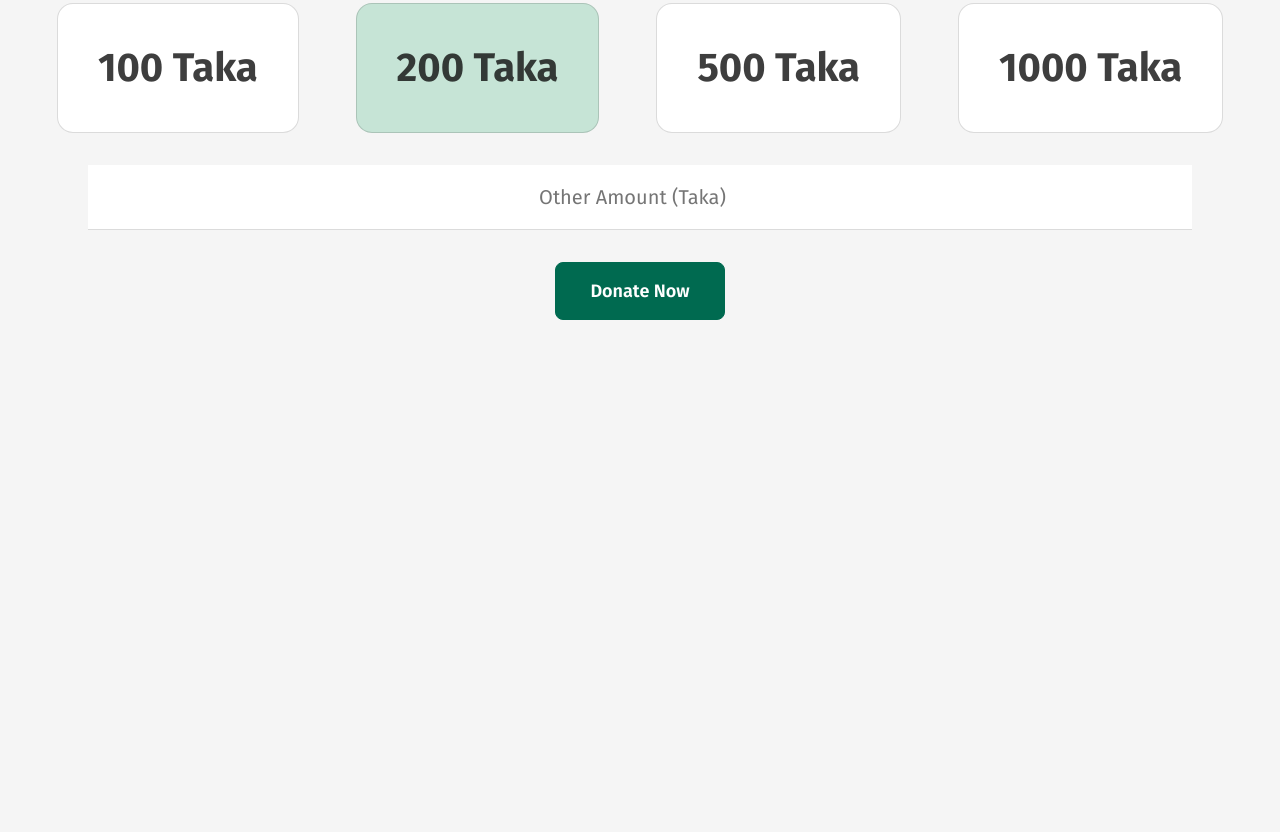
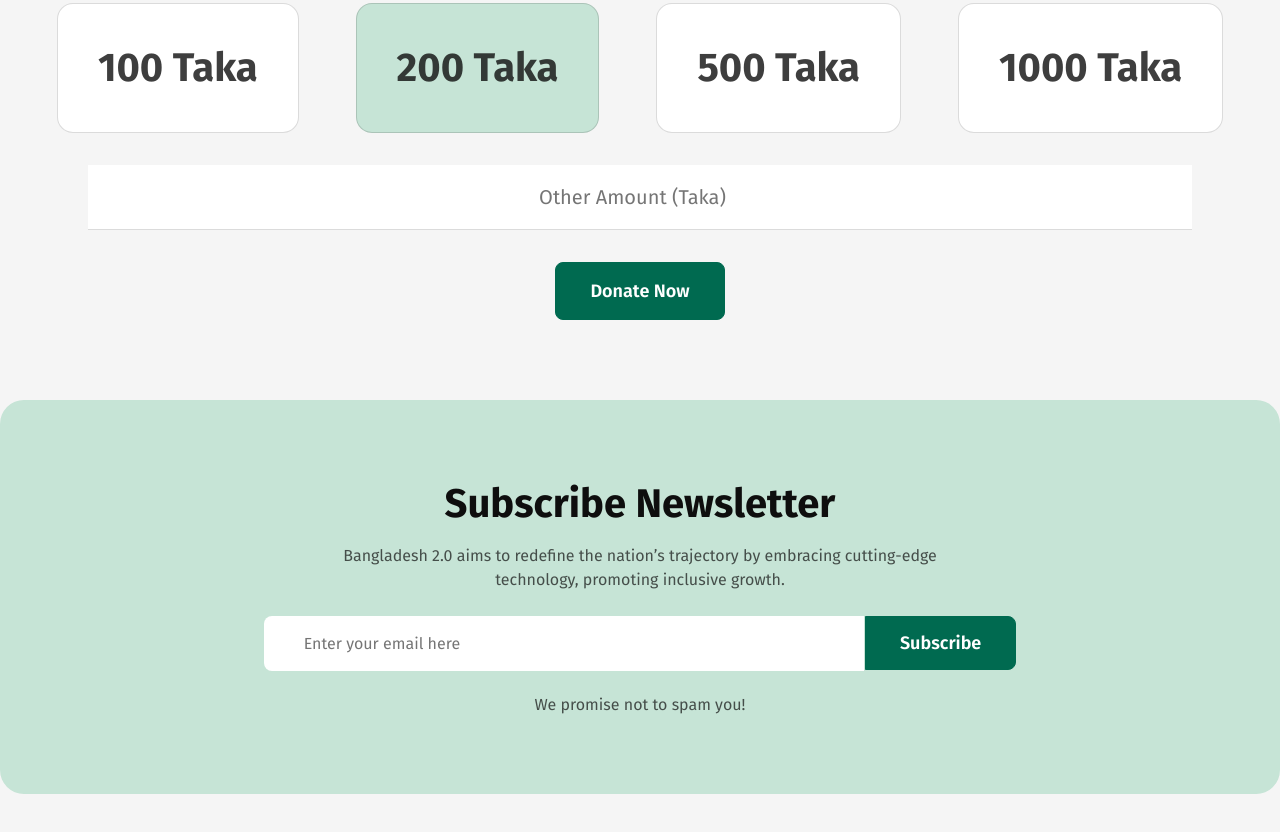
Before and after one commit to mdkamranhossain/assignment-one, a plain HTML site: page index.html in a window 1280 px wide. Shown: the part 4187-5019 px from the top of the page. Before the commit the page ends 4587 px from the top, so only its background shows below. Drawn offline with Linux system fonts and the light colour scheme.

Commit message:
subscribe section added

```diff
--- a/index.html
+++ b/index.html
@@ -277,6 +277,22 @@
 
         <!-- Subscribe Newsletter section -->
 
+        <section class="subscribe-section">
+
+            <div class="subs-title">
+                <h1>Subscribe Newsletter</h1>
+                <p>Bangladesh 2.0 aims to redefine the nation’s trajectory by embracing cutting-edge technology, promoting inclusive growth.</p>
+            </div>
+
+            <div class="subs-mail">
+                <form action="">
+                    <input type="email" name="email" id="email" placeholder="Enter your email here">
+                    <input id="subs-btn" type="submit" value="Subscribe">
+                    <h5>We promise not to spam you!</h5>
+                </form>
+            </div>
+        </section>
+
     </main>
 
     <footer></footer>
--- a/style.css
+++ b/style.css
@@ -583,3 +583,66 @@ input[type=submit]:hover{
     border: 1px solid rgb(0, 106, 80);
     color: rgb(0, 106, 80);
 }
+
+/* Subscribe Newsletter section */
+
+.subscribe-section{
+    margin-bottom: 80px;
+    padding: 80px 100px 80px 100px;
+    border-radius: 24px;
+    background: rgb(198, 228, 214);
+}
+
+.subs-title h1{
+    color: rgb(14, 14, 14);
+    font-size: 40px;
+    font-weight: 700;
+    line-height: 48px;
+    margin-bottom: 16px;
+    text-align: center;
+}
+
+.subs-title p{
+    color: rgba(14, 14, 14, 0.7);
+    font-size: 16px;
+    font-weight: 400;
+    line-height: 24px;
+    text-align: center;
+    width: 60%;
+    margin: 0 auto;
+    margin-bottom: 24px;
+}
+
+.subs-mail{
+    text-align: center;
+}
+input[type=email]{
+    padding: 18px 40px;
+    width: 520px;
+    border: none;
+    border-radius: 8px 0px 0px 8px;
+    background: rgb(255, 255, 255);
+    color: rgba(14, 14, 14, 0.3);
+    font-size: 16px;
+    font-weight: 400;
+    line-height: 19px
+}
+
+#subs-btn{
+    border-radius: 0px 8px 8px 0px;
+    background: rgb(0, 106, 80);
+    color: rgb(255, 255, 255);
+    font-size: 18px;
+    font-weight: 600;
+    line-height: 22px;
+    padding: 15px 34px 15px 34px;
+    margin: -10px 0px 0px -3px;
+}
+
+.subs-mail h5{
+    color: rgba(14, 14, 14, 0.7);
+    font-size: 16px;
+    font-weight: 400;
+    line-height: 19px;
+    margin-top: 24px;
+}
```
